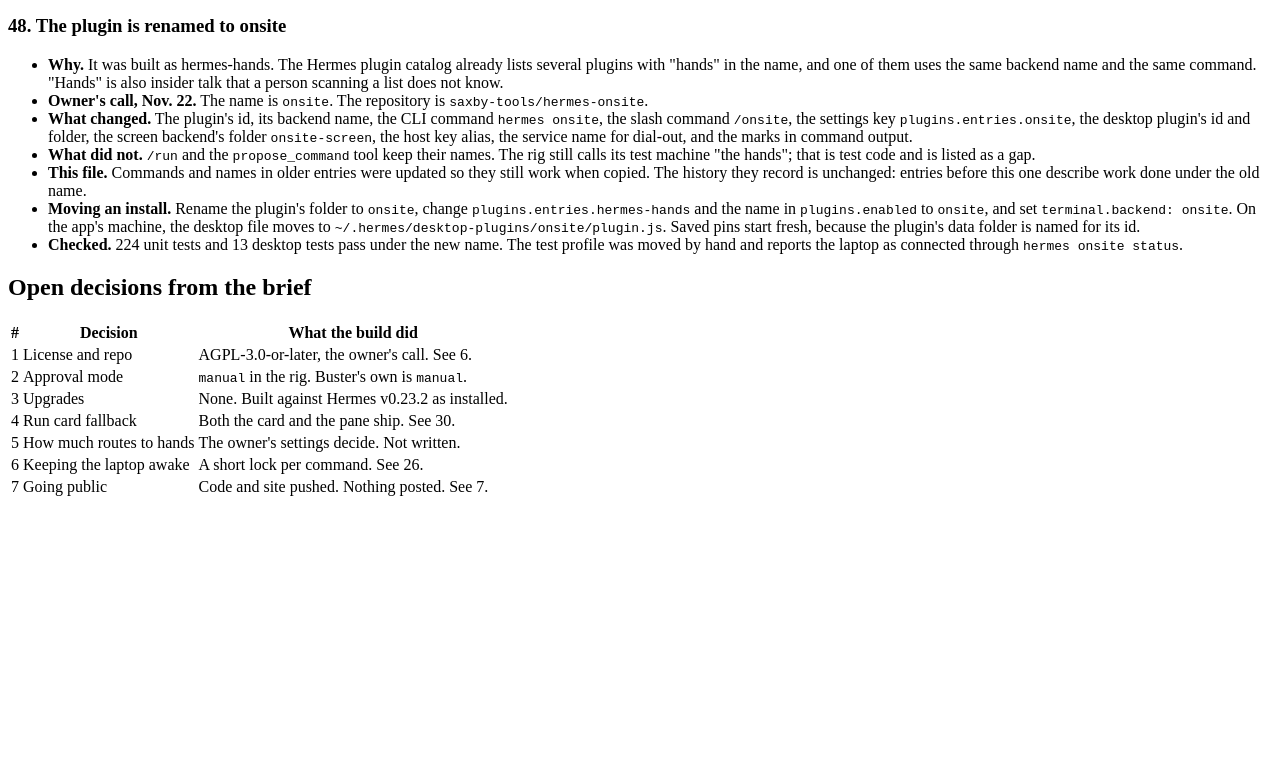
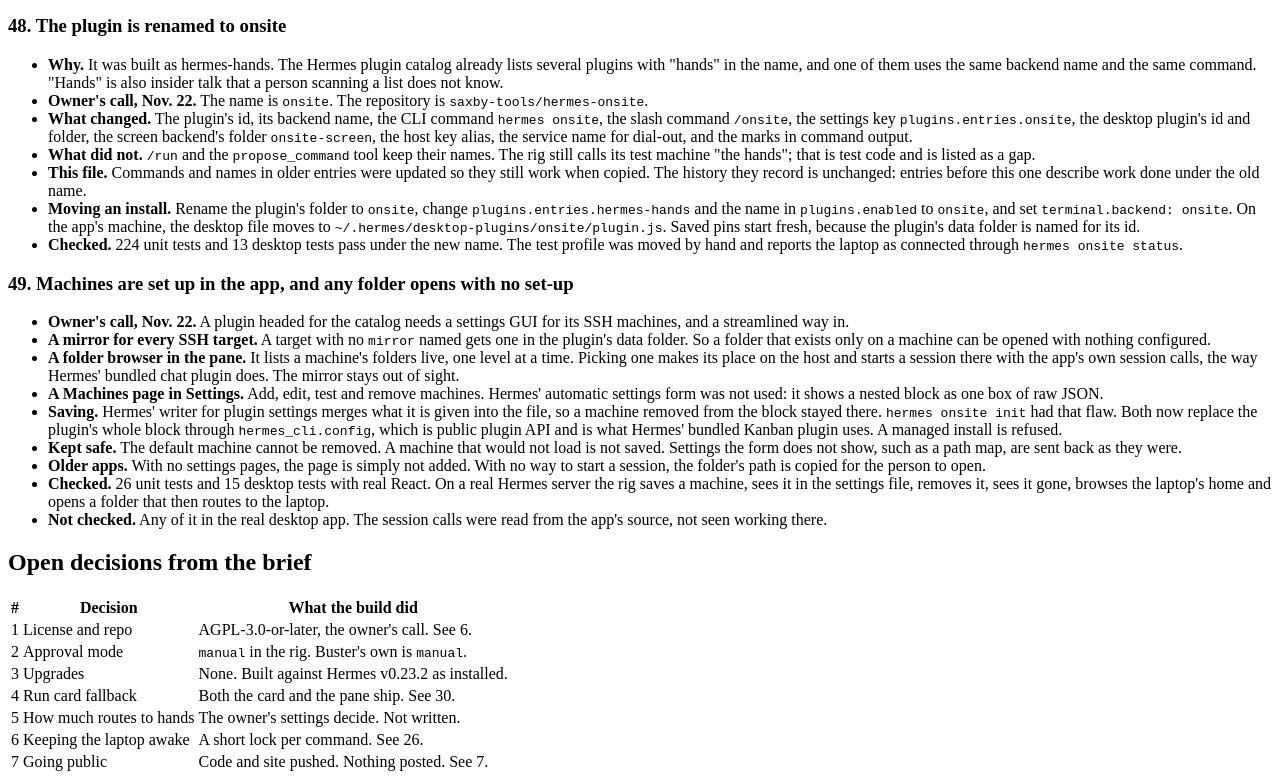
Before and after one commit to saxby-tools/hermes-onsite, an Eleventy site: page DECISIONS.md in a window 1280 px wide. Shown: the part 7362-8144 px from the top of the page. Before the commit the page ends 7869 px from the top, so only its background shows below. Built offline with nearby package versions, Linux system fonts and the light colour scheme; Eleventy itself is replaced by a stand-in of ours; files that its build step writes are made by us from their sources.

Commit message:
docs(decisions): log the Machines page, the folder browser and the default mirror
Records the owner's ask, why Hermes' automatic settings form was not used, the merge flaw in saving, and what has not been seen in the real app.

Co-Authored-By: Claude Fable 5.2 <noreply@anthropic.com>

```diff
--- a/DECISIONS.md
+++ b/DECISIONS.md
@@ -685,6 +685,40 @@ Written Nov. 22, 2026, against Hermes v0.23.2.
   new name. The test profile was moved by hand and reports the
   laptop as connected through `hermes onsite status`.
 
+### 49. Machines are set up in the app, and any folder opens with no set-up
+
+- **Owner's call, Nov. 22.** A plugin headed for the catalog needs a
+  settings GUI for its SSH machines, and a streamlined way in.
+- **A mirror for every SSH target.** A target with no `mirror` named
+  gets one in the plugin's data folder. So a folder that exists only
+  on a machine can be opened with nothing configured.
+- **A folder browser in the pane.** It lists a machine's folders
+  live, one level at a time. Picking one makes its place on the host
+  and starts a session there with the app's own session calls, the
+  way Hermes' bundled chat plugin does. The mirror stays out of
+  sight.
+- **A Machines page in Settings.** Add, edit, test and remove
+  machines. Hermes' automatic settings form was not used: it shows a
+  nested block as one box of raw JSON.
+- **Saving.** Hermes' writer for plugin settings merges what it is
+  given into the file, so a machine removed from the block stayed
+  there. `hermes onsite init` had that flaw. Both now replace the
+  plugin's whole block through `hermes_cli.config`, which is public
+  plugin API and is what Hermes' bundled Kanban plugin uses. A
+  managed install is refused.
+- **Kept safe.** The default machine cannot be removed. A machine
+  that would not load is not saved. Settings the form does not show,
+  such as a path map, are sent back as they were.
+- **Older apps.** With no settings pages, the page is simply not
+  added. With no way to start a session, the folder's path is copied
+  for the person to open.
+- **Checked.** 26 unit tests and 15 desktop tests with real React.
+  On a real Hermes server the rig saves a machine, sees it in the
+  settings file, removes it, sees it gone, browses the laptop's home
+  and opens a folder that then routes to the laptop.
+- **Not checked.** Any of it in the real desktop app. The session
+  calls were read from the app's source, not seen working there.
+
 ## Open decisions from the brief
 
 | # | Decision | What the build did |
```
